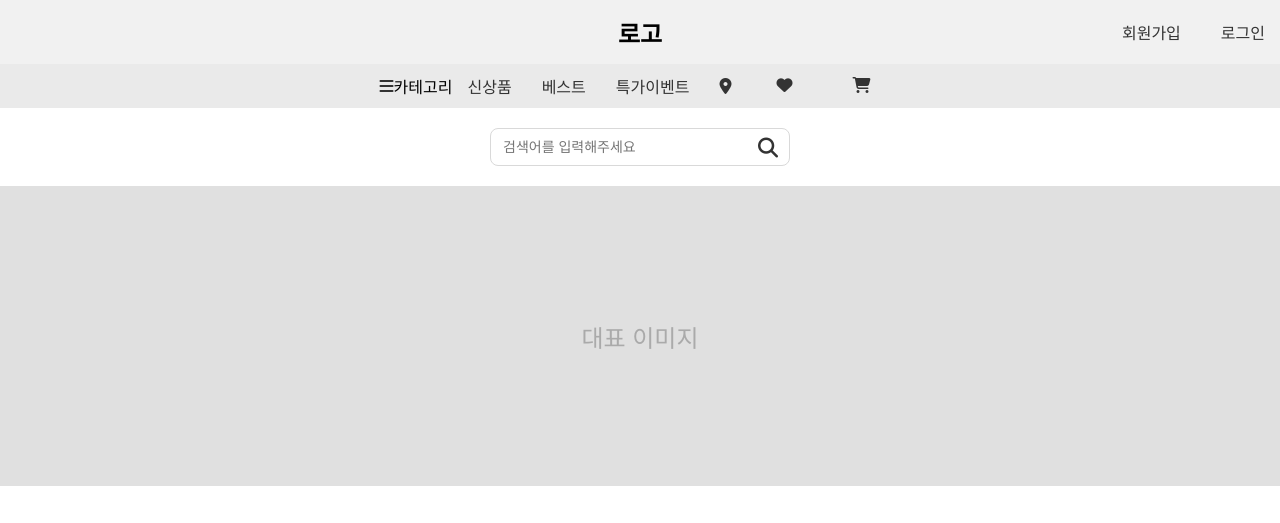
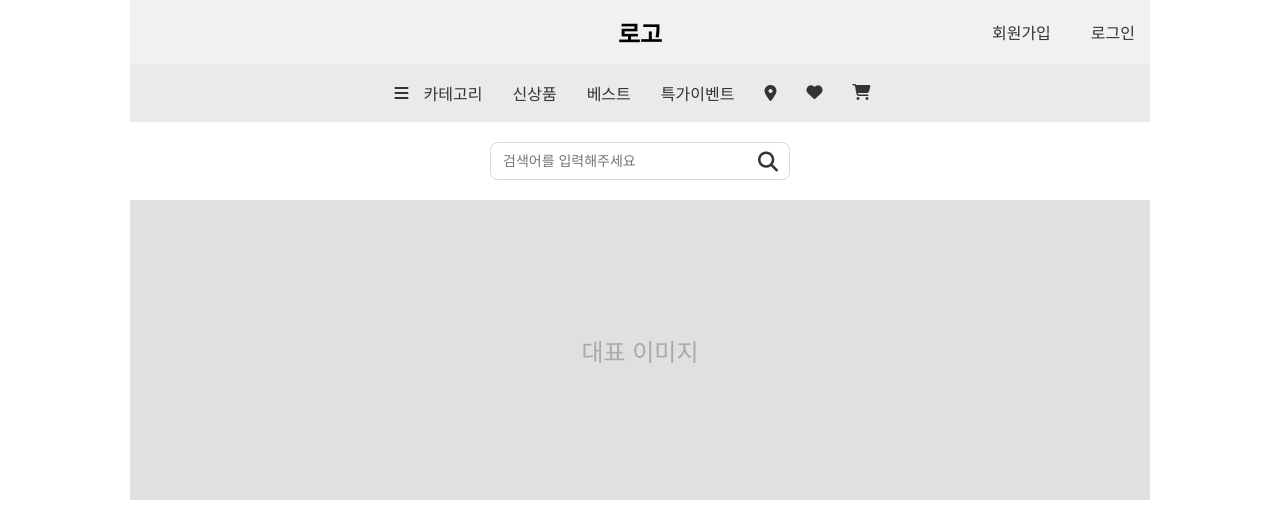
Before and after one commit to KimChaeHong/swurameal_front, a plain HTML site: page main.html in a window 1280 px wide. Shown: the top 523 px of the page. Drawn offline with Linux system fonts and the light colour scheme; a script that the page names is missing.

Commit message:
✅ Update: "메인 페이지 css 수정"
width 추가

```diff
--- a/css/style.css
+++ b/css/style.css
@@ -1,7 +1,8 @@
 body {
     font-family: Arial, sans-serif;
-    margin: 0;
+    margin: auto;
     padding: 0;
+    width: 1020px;
 }
 .header {
     display: flex;
@@ -54,17 +55,20 @@ body {
     z-index: 10; /* nav 바의 z-index를 높게 설정 */
 }
 
-.navbar {
-    display: flex;
-    align-items: center;
-}
 
 .nav a {
-    margin: 0 15px ;
+    margin: 7px 15px ;
     text-decoration: none;
     color: #333;
 }
 
+.pick a{
+    margin: auto;
+}
+
+.cart a{
+    margin: auto;
+}
 .adress{
     display: flex;
     margin: 0 15px ;
@@ -112,14 +116,20 @@ body {
     cursor: pointer;
 }
 
-
-.navbar i{
-   color: #333333;
+.navbar {
+    display: flex;
+    align-items: center;
+    color: #333333;
+    cursor: pointer;
 }
 
-.navbar i:hover{
+.navbar:hover{
     color: #d5bdaf;
     cursor: pointer;
+}
+
+.navbar span{
+    margin: 0 15px;
 }
 
 .search-bar {
```
